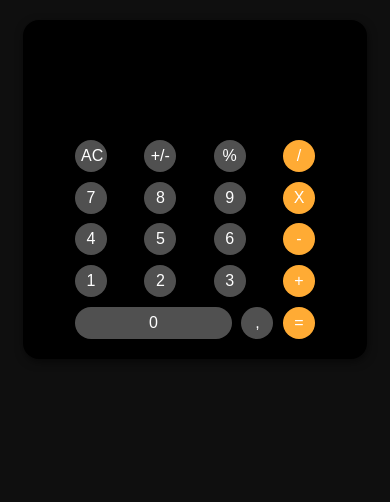
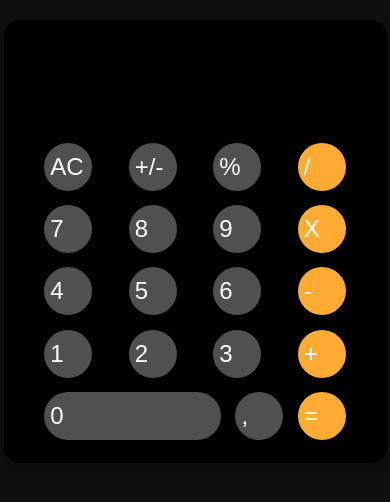
Before and after one commit to dienikwi/calculadora-react, a React (Create React App) app: page / in a window 390 px wide. Shown: the top 502 px of the page. Built offline with nearby package versions, Linux system fonts and the light colour scheme.

Commit message:
ajusta o tamanho do botao no mobile

```diff
--- a/src/components/Calculadora.css
+++ b/src/components/Calculadora.css
@@ -72,17 +72,19 @@ button {
     }
 
     .wrapper {
-        width: 80%;
+        width: 90%;
     }
 
     .wrapper div {
-        width: 80%;
+        width: 90%;
     }
 
     button {
         width: 2em;
         height: 2em;
-        font-size: 1em;
+        text-align: center;
+        align-items: center;
+        display: flex;
     }
 
     .zero {
```
